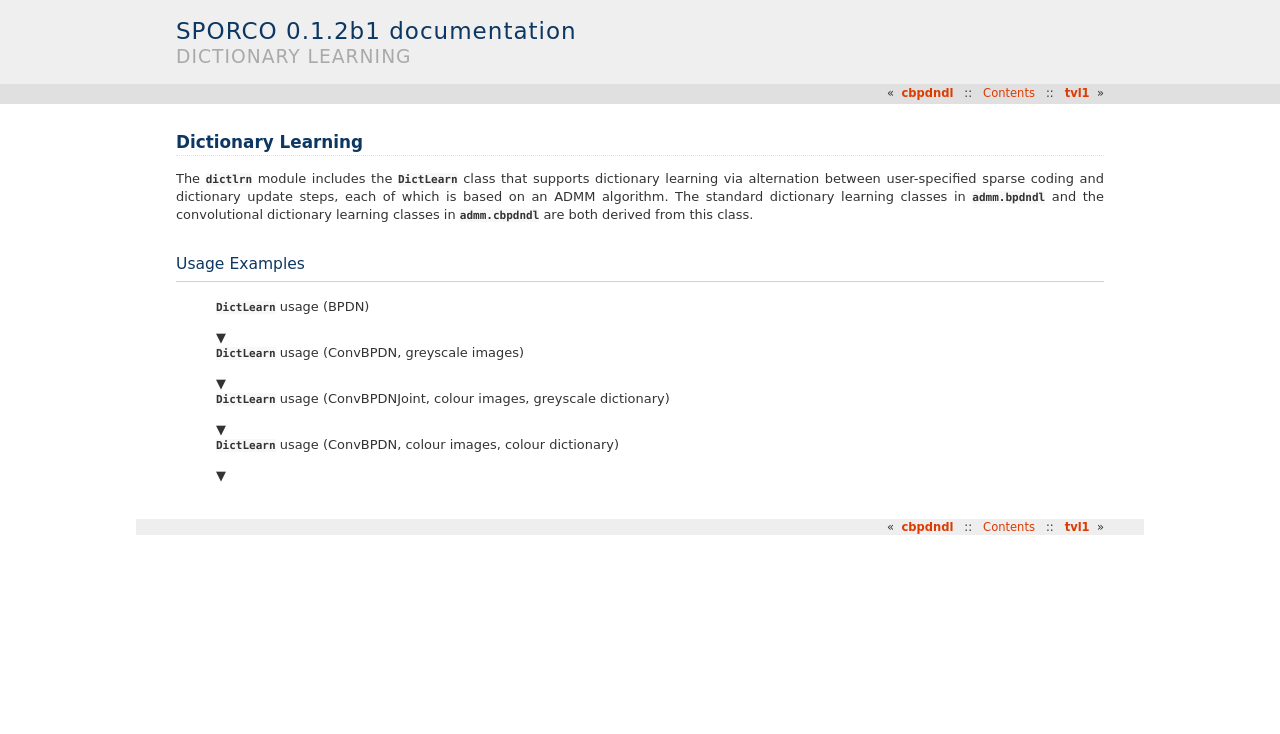
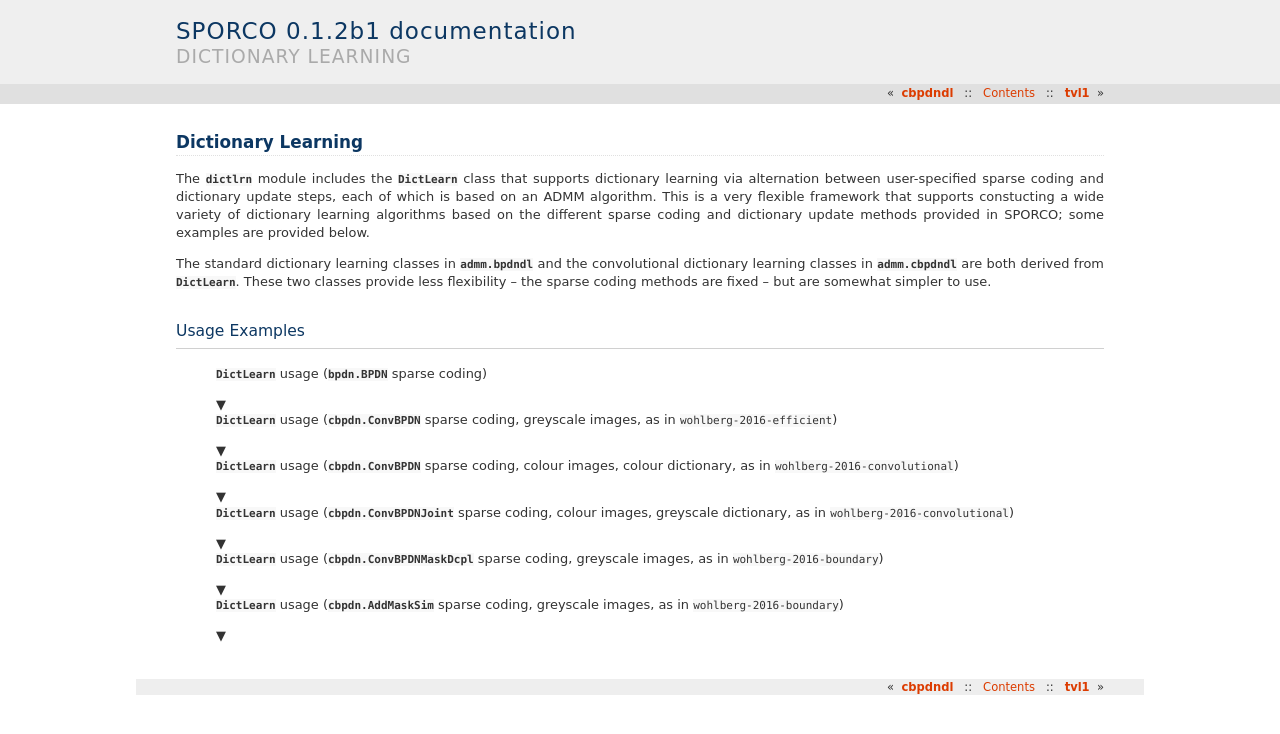
Before and after one commit to bwohlberg/sporco, a Sphinx documentation site: the page built from docs/source/invprob/dictlrn.rst, in a window 1280 px wide. Shown: the top 734 px of the page. Built offline with Sphinx 7.4.7, drawn with Linux system fonts in a browser that asks for light colours; pages that are not in the unit, such as notebooks, are missing from menus; cross-references to code outside the pages are shown as plain code.

Commit message:
Docs improvements

```diff
--- a/docs/source/invprob/dictlrn.rst
+++ b/docs/source/invprob/dictlrn.rst
@@ -1,12 +1,19 @@
 Dictionary Learning
 ===================
 
-The :mod:`.dictlrn` module includes the :class:`.DictLearn` class that supports
-dictionary learning via alternation between user-specified sparse
-coding and dictionary update steps, each of which is based on an ADMM
-algorithm. The standard dictionary learning classes in :mod:`.admm.bpdndl`
+The :mod:`.dictlrn` module includes the :class:`.DictLearn` class that
+supports dictionary learning via alternation between user-specified
+sparse coding and dictionary update steps, each of which is based on
+an ADMM algorithm. This is a very flexible framework that supports
+constucting a wide variety of dictionary learning algorithms based on
+the different sparse coding and dictionary update methods provided in
+SPORCO; some examples are provided below.
+
+The standard dictionary learning classes in :mod:`.admm.bpdndl`
 and the convolutional dictionary learning classes in :mod:`.admm.cbpdndl`
-are both derived from this class.
+are both derived from :class:`.DictLearn`. These two classes provide
+less flexibility -- the sparse coding methods are fixed -- but are
+somewhat simpler to use.
 
 
 
@@ -17,7 +24,7 @@ Usage Examples
 
     .. container:: header
 
-        :class:`.DictLearn` usage (BPDN)
+        :class:`.DictLearn` usage (:class:`.bpdn.BPDN` sparse coding)
 
     .. literalinclude:: ../../../examples/stdsparse/demo_dictlrn_bpdn.py
        :language: python
@@ -28,7 +35,8 @@ Usage Examples
 
     .. container:: header
 
-        :class:`.DictLearn` usage (ConvBPDN, greyscale images)
+        :class:`.DictLearn` usage (:class:`.cbpdn.ConvBPDN` sparse
+        coding, greyscale images, as in :cite:`wohlberg-2016-efficient`)
 
     .. literalinclude:: ../../../examples/cnvsparse/demo_dictlrn_cbpdn_gry.py
        :language: python
@@ -39,8 +47,22 @@ Usage Examples
 
     .. container:: header
 
-        :class:`.DictLearn` usage (ConvBPDNJoint, colour images,
-	greyscale dictionary)
+        :class:`.DictLearn` usage (:class:`.cbpdn.ConvBPDN` sparse
+	coding, colour images, colour dictionary, as in
+	:cite:`wohlberg-2016-convolutional`)
+
+    .. literalinclude:: ../../../examples/cnvsparse/demo_dictlrn_cbpdn_clr.py
+       :language: python
+       :lines: 14-
+
+
+.. container:: toggle
+
+    .. container:: header
+
+        :class:`.DictLearn` usage (:class:`.cbpdn.ConvBPDNJoint`
+	sparse coding, colour images, greyscale dictionary, as in
+	:cite:`wohlberg-2016-convolutional`)
 
     .. literalinclude:: ../../../examples/cnvsparse/demo_dictlrn_cbpdnjnt_clr.py
        :language: python
@@ -51,8 +73,21 @@ Usage Examples
 
     .. container:: header
 
-        :class:`.DictLearn` usage (ConvBPDN, colour images, colour dictionary)
+        :class:`.DictLearn` usage (:class:`.cbpdn.ConvBPDNMaskDcpl`
+	sparse coding, greyscale images, as in :cite:`wohlberg-2016-boundary`)
 
-    .. literalinclude:: ../../../examples/cnvsparse/demo_dictlrn_cbpdn_clr.py
+    .. literalinclude:: ../../../examples/cnvsparse/demo_dictlrn_cbpdn_md.py
        :language: python
        :lines: 14-
+
+
+.. container:: toggle
+
+    .. container:: header
+
+        :class:`.DictLearn` usage (:class:`.cbpdn.AddMaskSim` sparse
+	coding, greyscale images, as in :cite:`wohlberg-2016-boundary`)
+
+    .. literalinclude:: ../../../examples/cnvsparse/demo_dictlrn_cbpdn_ams.py
+       :language: python
+       :lines: 14-
```
Also changed, not shown: docs/source/invprob/cbpdn.rst (+8 -4 lines), docs/source/invprob/cbpdndl.rst (+6 -4 lines), docs/source/invprob/ccmod.rst (+6 -3 lines).
